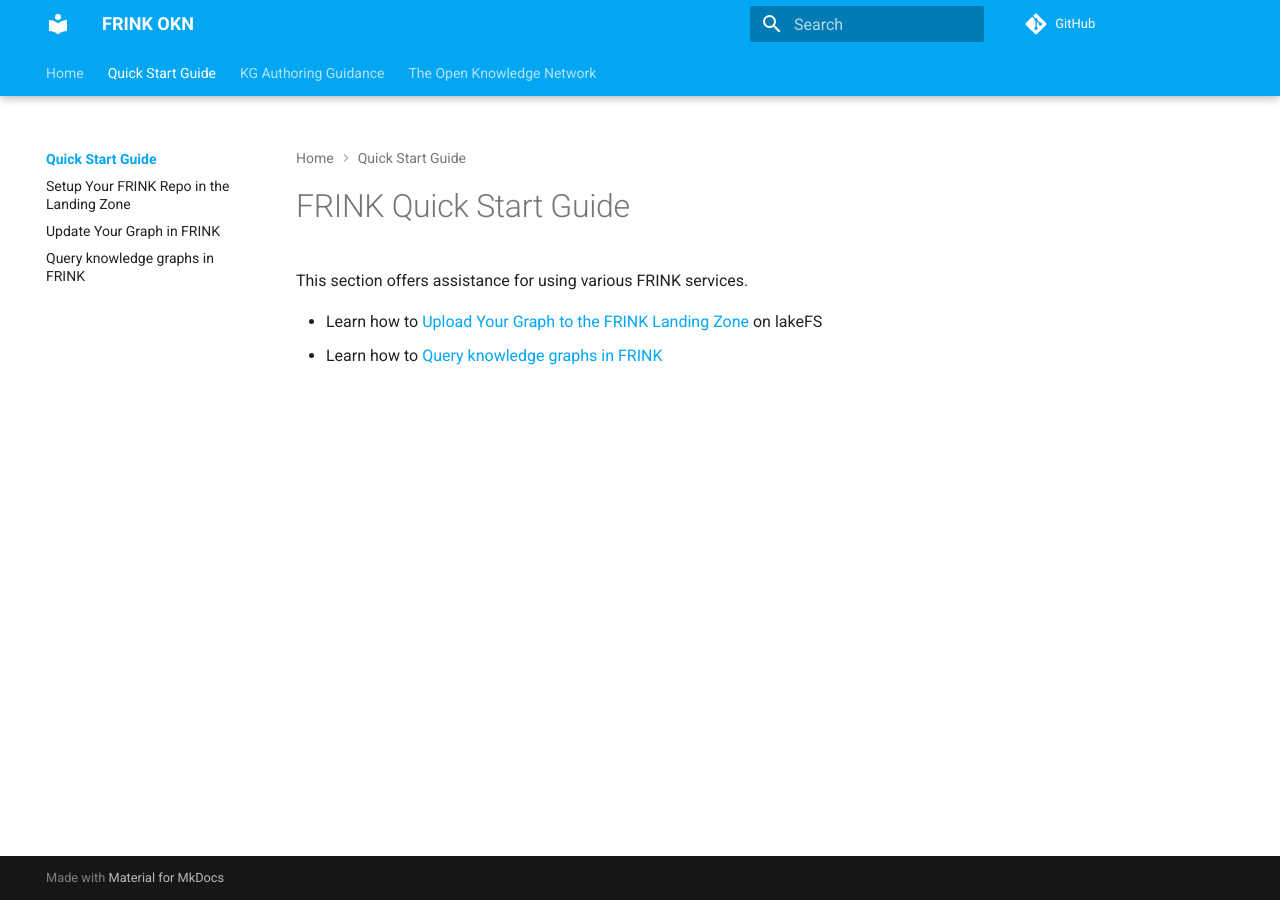
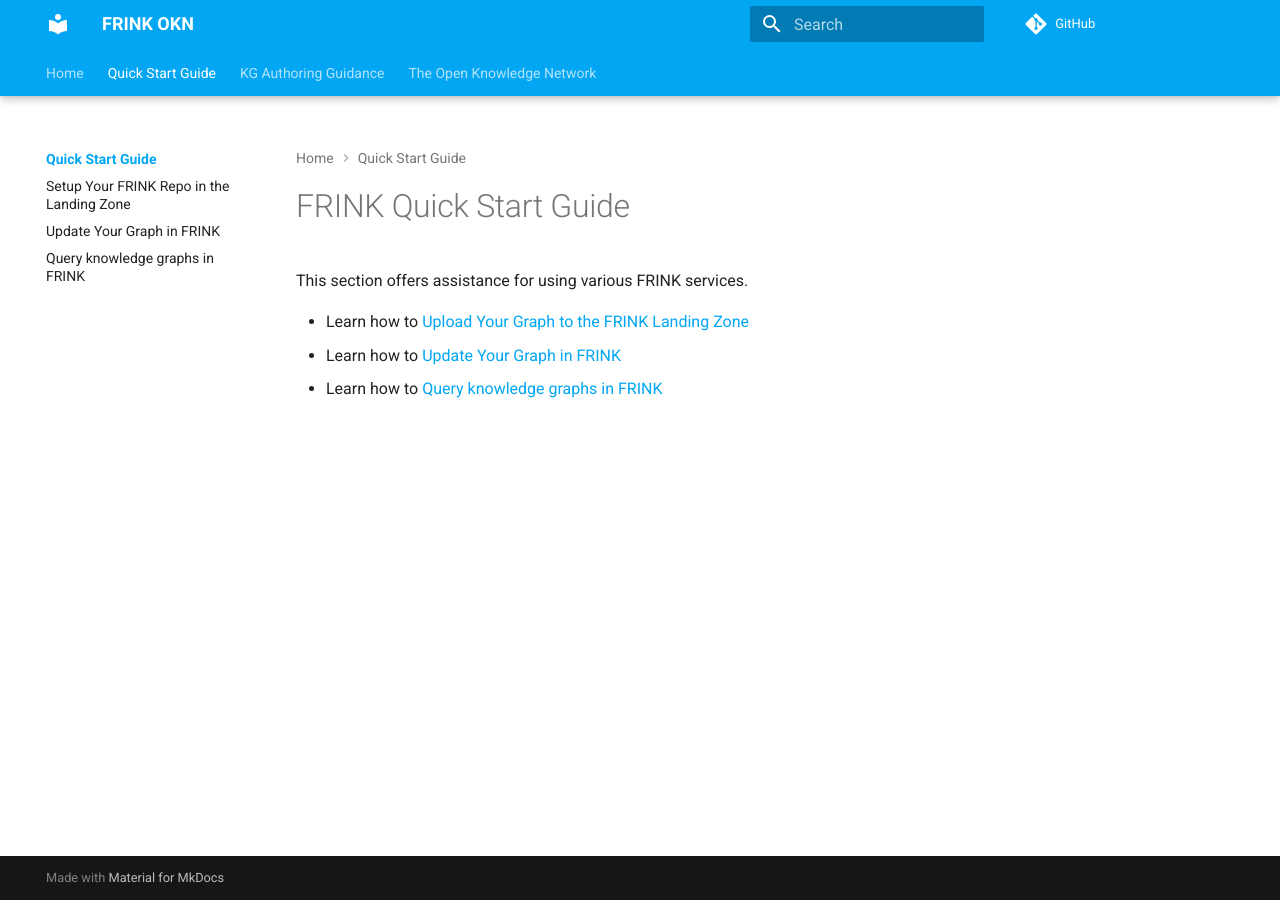
Before and after one commit to frink-okn/frink-landing-zone, an MkDocs documentation site: the page built from docs/help/index.md, in a window 1280 px wide. Built offline with MkDocs 1.6.1 and Material for MkDocs 9.7.7, drawn with Linux system fonts in a browser that asks for light colours; comment, search, counter and statistics services are not loaded.

Commit message:
added link to new page

```diff
--- a/docs/help/index.md
+++ b/docs/help/index.md
@@ -1,5 +1,6 @@
 # FRINK Quick Start Guide
 This section offers assistance for using various FRINK services.
 
-- Learn how to [Upload Your Graph to the FRINK Landing Zone](upload-to-lakefs.md) on lakeFS
+- Learn how to [Upload Your Graph to the FRINK Landing Zone](upload-to-lakefs.md)
+- Learn how to [Update Your Graph in FRINK](update.md)
 - Learn how to [Query knowledge graphs in FRINK](query-page.md)
```
